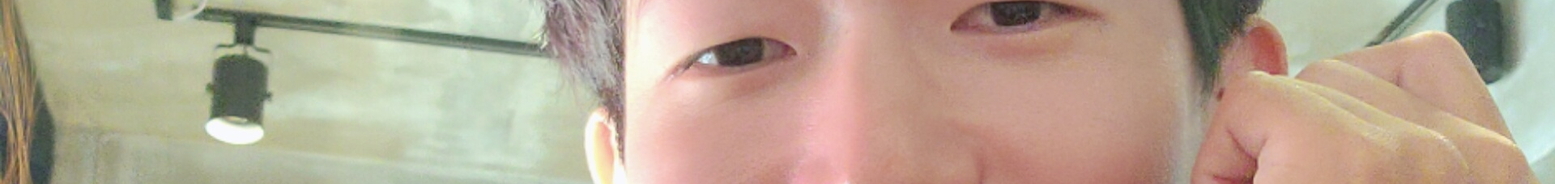
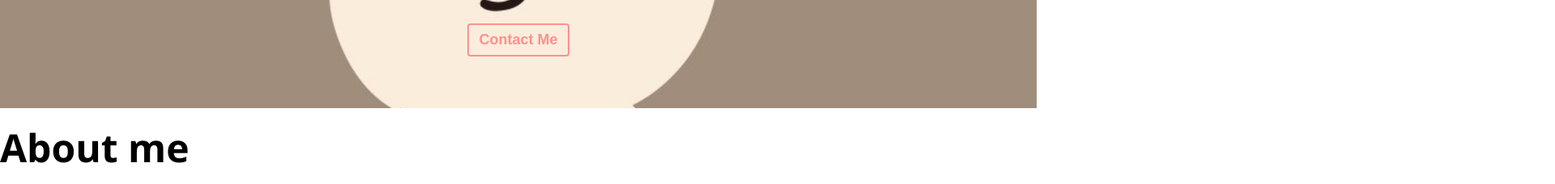
Before and after one commit to dmole20/portfolio, a plain HTML site: page index.html in a window 1280 px wide. Shown: the part 602-830 px from the top of the page at 81% size, 1920 px wide, since content can reach past the window. Drawn offline with nearby package versions, Linux system fonts and the light colour scheme.

Commit message:
CSS: Home

```diff
--- a/style.css
+++ b/style.css
@@ -47,8 +47,18 @@ a {
 }
 
 ul {
+  padding-left: 0;
+}
+
+li {
   list-style: none;
-  padding-left: 0;
+}
+
+button {
+  background-color: transparent;
+  cursor: pointer;
+  border: none;
+  outline: none;
 }
 
 /* Typography */
@@ -113,3 +123,32 @@ p {
 .navbar__menu__item:hover {
   background-color: var(--color-dark-pink);
 }
+
+/* Home */
+#home {
+  background: url("imgs/home-background.jpg") center/cover no-repeat;
+  padding: 40px;
+  text-align: center;
+}
+
+.home__avatar {
+  width: 250px;
+  height: 250px;
+  border-radius: 50%;
+  border: 2px solid var(--color-white);
+}
+
+.home__title,
+.home__description {
+  color: var(--color-pink);
+}
+
+.home__contact {
+  color: var(--color-pink);
+  font-size: var(--font-regular);
+  font-weight: var(--weight-bold);
+  margin: 24px;
+  padding: 8px 12px;
+  border: 2px solid var(--color-pink);
+  border-radius: 4px;
+}
```
Also changed, not shown: imgs/home-background.jpg (added).
